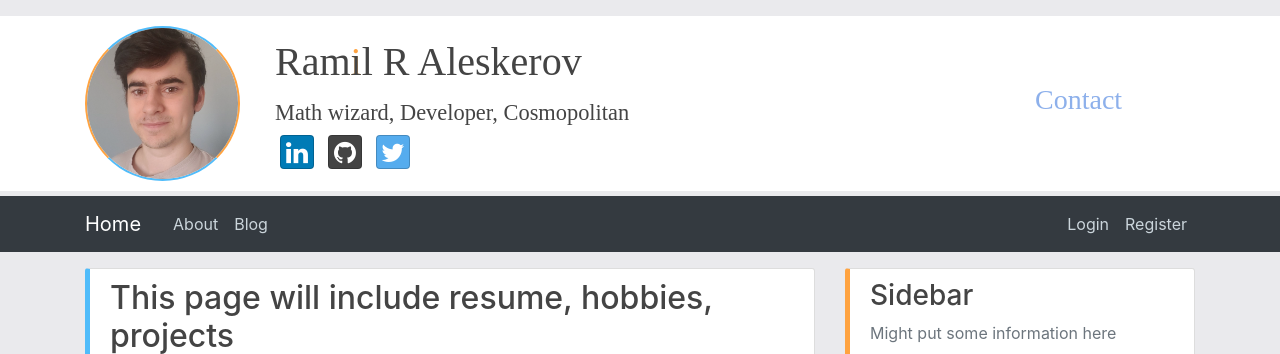
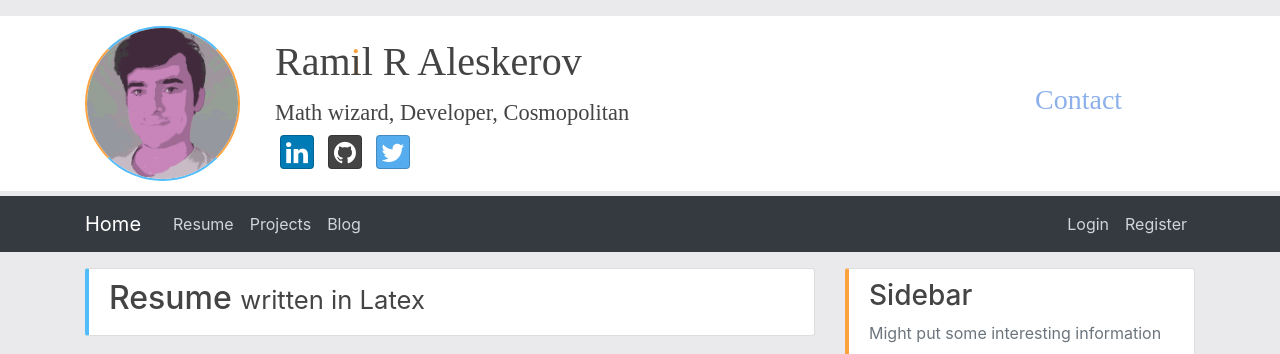
Before and after one commit to Mathemmagician/Flask_website, a Flask app: page /about in a window 1280 px wide. Shown: the top 354 px of the page. Run offline with Flask 2, Linux system fonts and the light colour scheme; parts of the project's set-up code (start-up, migrations or seed data) failed here and were passed over; some libraries are stand-ins or nearby versions.

Commit message:
Minor organization

```diff
--- a/flaskblog/static/main.css
+++ b/flaskblog/static/main.css
@@ -42,11 +42,11 @@ a.header-contact:hover {
 }
 
 .site-navbar .navbar-nav .nav-link {
-  color: #cbd5db;
+  color: #ced5db;
 }
 
 .site-navbar .navbar-nav .nav-link:hover {
-  color: #ffffff;
+  color: #50bcfa;
 }
 
 .site-navbar .navbar-nav .nav-link.active {
@@ -63,12 +63,12 @@ a.header-contact:hover {
 
 .site-main .content-section {
   border-left-color: #50bcfa;
-  border-left-width: 5px;
+  border-left-width: 4px;
 }
 
 .site-sidebar .content-section {
   border-left-color: #ffa340;
-  border-left-width: 5px;
+  border-left-width: 4px;
 }
 
 .article-title {
--- a/flaskblog/templates/about.html
+++ b/flaskblog/templates/about.html
@@ -1,8 +1,7 @@
 {% extends "layout.html" %}
 {% block content%}
 	<div class="content-section">
-		<h2> This page will include resume, hobbies, projects</h2>
-		<p><i>Will</i> is the <strong>key</strong> word</p>
+		<h2> Resume <small> written in Latex</small></h2>
 	</div>
 
 
@@ -11,5 +10,10 @@
 		width=100% height=100%></iframe>
 	</div>
 
+	<div class="content-section">
+		<h6> I really enjoy how it looks, maybe a little
+			<a href="https://www.youtube.com/watch?v=aZVkW9p-cCU"><i>too much</i></a></h6>
+	</div>
+
 
 {% endblock content %}
--- a/flaskblog/templates/blog.html
+++ b/flaskblog/templates/blog.html
@@ -13,15 +13,17 @@
           </div>
         </article>
     {% endfor %}
-    {% for page_num in posts.iter_pages(left_edge=1, right_edge=1, left_current=1, right_current=2) %}
+    <div class="text-center">
+    {% for page_num in posts.iter_pages(left_edge=2, right_edge=2, left_current=1, right_current=2) %}
       {% if page_num %}
         {% if posts.page == page_num %}
           <a class="btn btn-info mb-4" href="{{ url_for('main.blog', page=page_num) }}"> {{ page_num }} </a>
         {% else %}
-          <a class="btn btn-outline-info mb-4" href="{{ url_for('main.blog', page=page_num) }}"> {{ page_num }} </a>
+          <a class="btn btn-outline-secondary mb-4" href="{{ url_for('main.blog', page=page_num) }}"> {{ page_num }} </a>
         {% endif %}
       {% else %}
         ...
       {% endif %}
     {% endfor %}
+    </div>
 {% endblock content %}
--- a/flaskblog/templates/layout.html
+++ b/flaskblog/templates/layout.html
@@ -27,7 +27,7 @@
       <div class="container">
         <div class="row justify-content-between align-items-center">
           <div class="col-xs-12 col-md-3 col-xl-2 text-center text-md-left">
-            <img class="rounded-circle header-img" src="{{ url_for('static', filename='images/ramil_logo.png') }}">
+            <img class="rounded-circle header-img" src="{{ url_for('static', filename='images/ramil_logo.jpg') }}">
           </div>
           <div class="col-xs-12 col-md-7 col-xl-8 text-center text-md-left">
             <h1>Ram<span class="i">i</span>l R Aleskerov </h1>
@@ -60,7 +60,8 @@
           </button>
           <div class="collapse navbar-collapse" id="navbarToggle">
             <div class="navbar-nav mr-auto">
-              <a class="nav-item nav-link" href="{{ url_for('main.about') }}">About</a>
+              <a class="nav-item nav-link" href="{{ url_for('main.about') }}">Resume</a>
+              <a class="nav-item nav-link" href="#">Projects</a>
               <a class="nav-item nav-link" href="{{ url_for('main.blog') }}">Blog</a>
             </div>
             <!-- Navbar Right Side -->
@@ -98,11 +99,11 @@
       <div class="col-md-4 site-sidebar">
         <div class="content-section">
           <h3>Sidebar</h3>
-          <p class='text-muted'>Might put some information here
+          <p class='text-muted'>Might put some interesting information
             <ul class="list-group">
               <li class="list-group-item list-group-item-light">Latest Posts</li>
               <li class="list-group-item list-group-item-light">Announcements</li>
-              <li class="list-group-item list-group-item-light">Projects</li>
+              <li class="list-group-item list-group-item-light">Cool Photos</li>
             </ul>
           </p>
         </div>
```
Also changed, not shown: flaskblog/projects/__init__.py (added), flaskblog/site.db, flaskblog/static/images/ramil_logo.jpg (added), flaskblog/static/images/ramil_logo.png (deleted).
